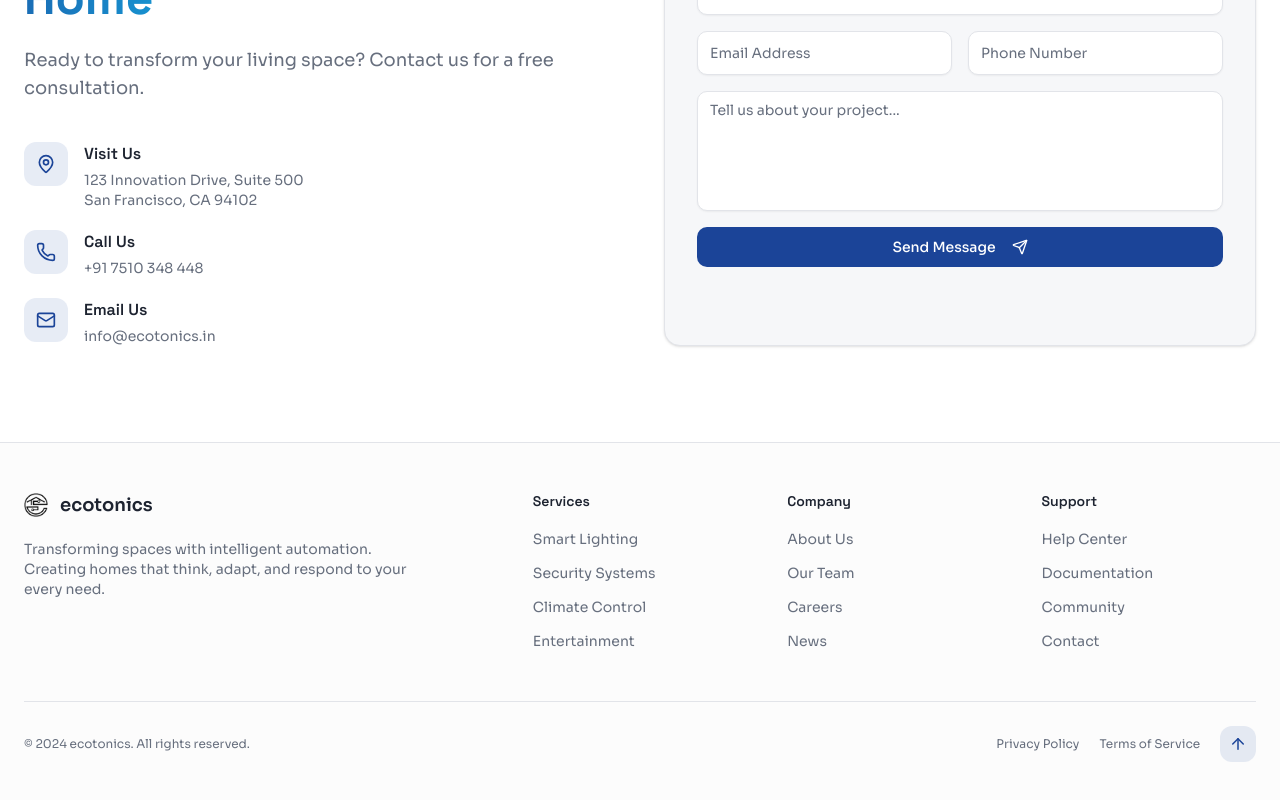
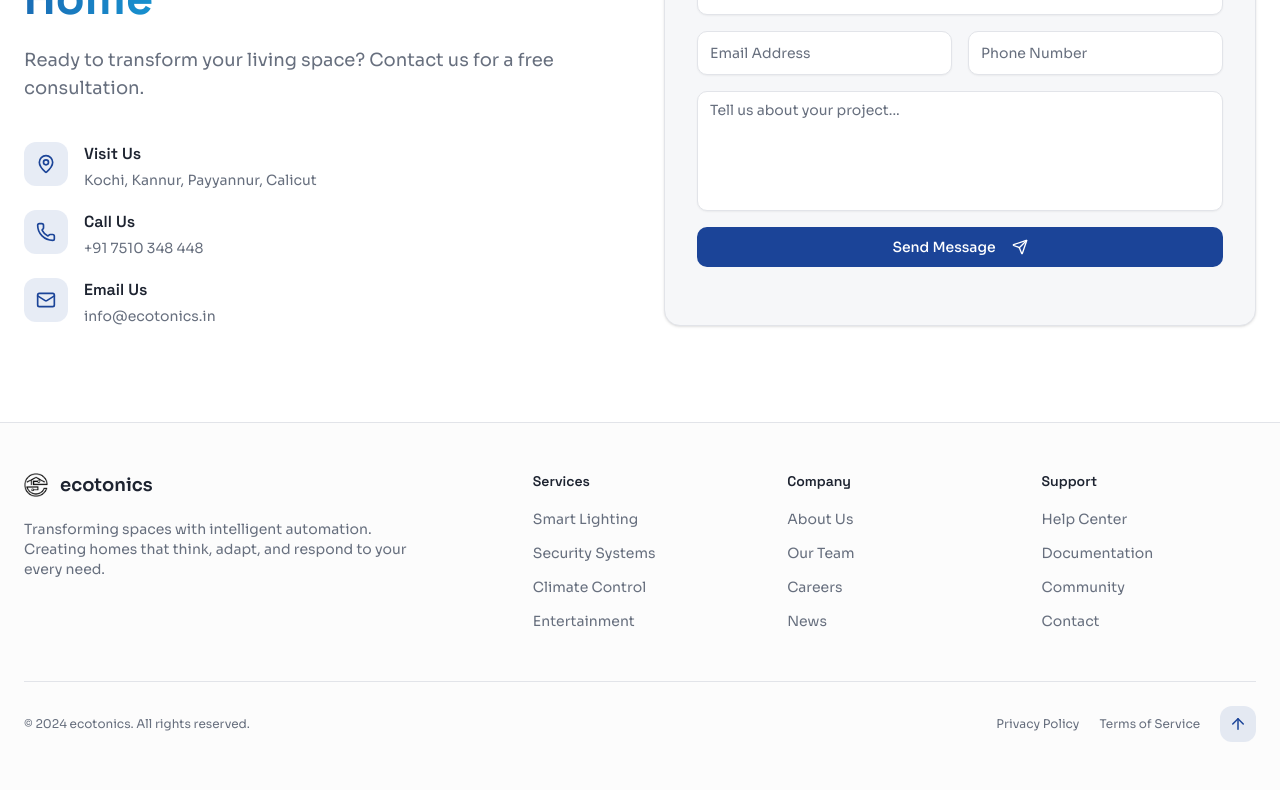
Before and after one commit to ecotonics/ecotonics, a Next.js app: page / in a window 1280 px wide. Shown: the part 5045-5845 px from the top of the page. Built offline with nearby package versions, Linux system fonts and the light colour scheme.

Commit message:
address updated

```diff
--- a/app/about/page.tsx
+++ b/app/about/page.tsx
@@ -116,7 +116,7 @@ export default function AboutPage() {
       </section>
 
       {/* Stats */}
-      <section className="py-16 bg-primary">
+      {/* <section className="py-16 bg-primary">
         <div className="w-full max-w-7xl mx-auto px-6">
           <div className="grid grid-cols-2 lg:grid-cols-4 gap-8">
             {stats.map(({ value, label }) => (
@@ -127,7 +127,7 @@ export default function AboutPage() {
             ))}
           </div>
         </div>
-      </section>
+      </section> */}
 
       {/* Our Story */}
       <section className="py-24 bg-background">
--- a/app/services/page.tsx
+++ b/app/services/page.tsx
@@ -110,7 +110,7 @@ export default function ServicesPage() {
       </section>
 
       {/* Stats Bar */}
-      <section className="py-12 bg-primary">
+      {/* <section className="py-12 bg-primary">
         <div className="w-full max-w-7xl mx-auto px-6">
           <div className="grid grid-cols-2 lg:grid-cols-4 gap-8 text-center">
             {whyUs.map(({ value, label }) => (
@@ -121,7 +121,7 @@ export default function ServicesPage() {
             ))}
           </div>
         </div>
-      </section>
+      </section> */}
 
       {/* Services List */}
       <section className="py-24 bg-background">
--- a/components/ContactSection.tsx
+++ b/components/ContactSection.tsx
@@ -11,7 +11,7 @@ const contactInfo = [
   {
     icon: MapPin,
     title: 'Visit Us',
-    detail: <>123 Innovation Drive, Suite 500<br />San Francisco, CA 94102</>,
+    detail: <>Kochi, Kannur, Payyannur, Calicut</>
   },
   {
     icon: Phone,
```
